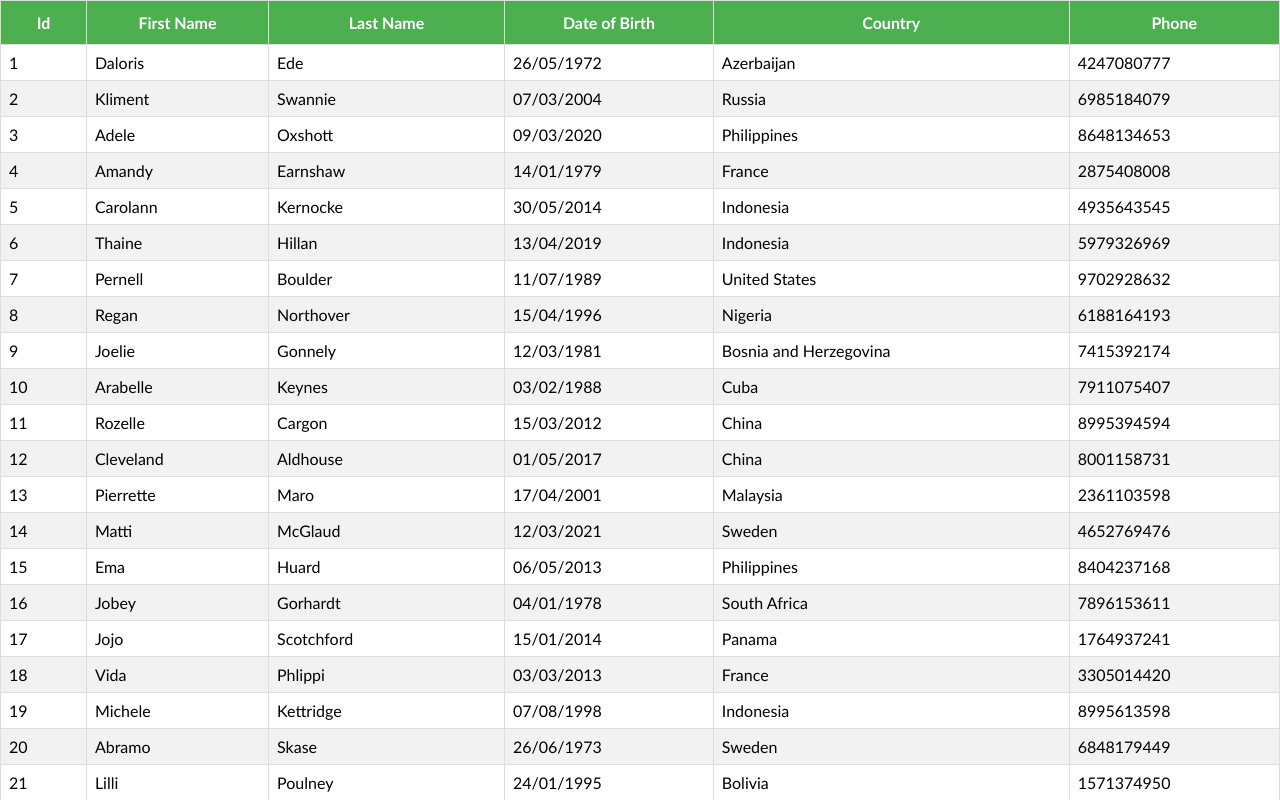
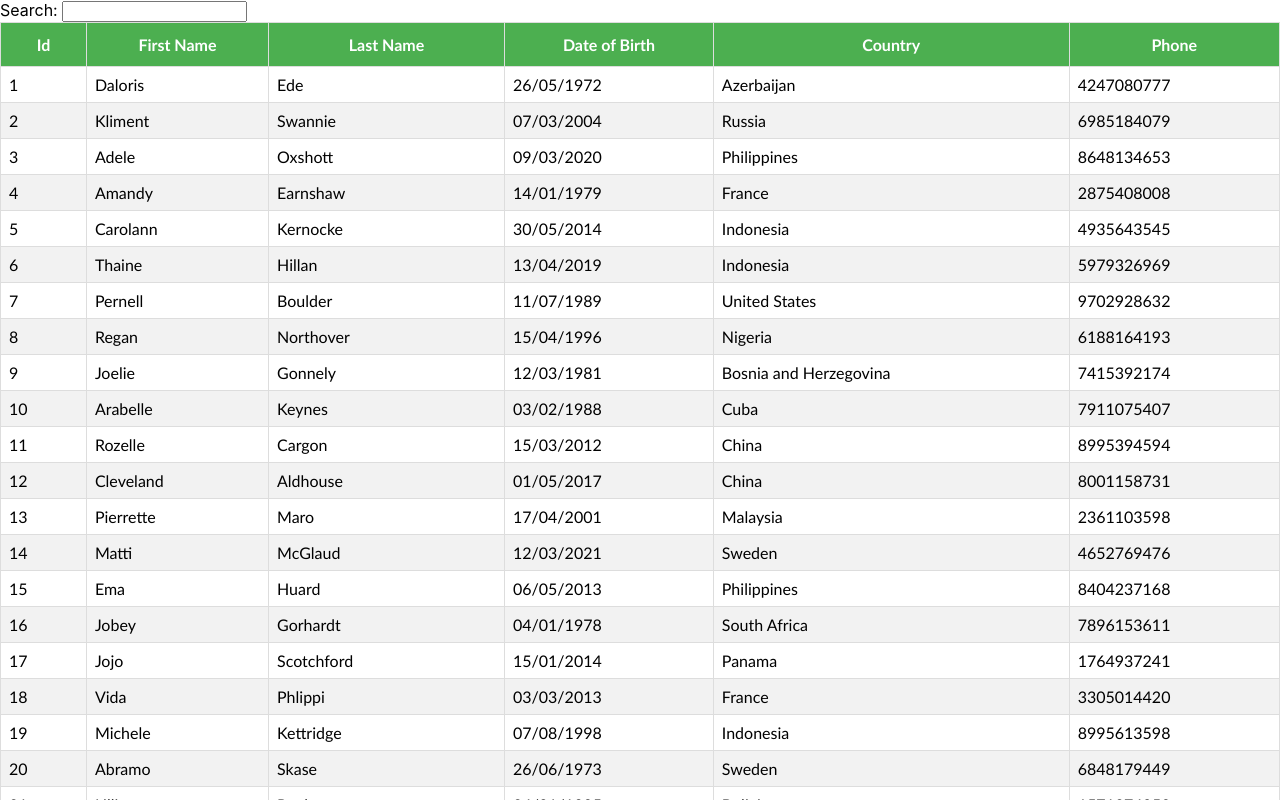
Before and after one commit to md-farid/react-table-project, a React (Create React App) app: page / in a window 1280 px wide. Shown: the top 800 px of the page. Built offline with nearby package versions, Linux system fonts and the light colour scheme.

Commit message:
global filter in react table

```diff
--- a/src/components/FilterTable.js
+++ b/src/components/FilterTable.js
@@ -1,9 +1,10 @@
-import { useMemo } from 'react';
-import { useTable } from 'react-table';
+import React, { useMemo } from 'react';
+import { useTable, useGlobalFilter } from 'react-table';
 
 import './table.css';
 import { COLUMNS } from './columns';
 import Information from './information.json';
+import GlobalFilter from './GlobalFilter';
 
 function FilterTable() {
 
@@ -16,12 +17,18 @@ function FilterTable() {
     headerGroups,
     footerGroups,
     rows,
-    prepareRow } = useTable({
+    prepareRow,
+    state,
+    setGlobalFilter} = useTable({
     columns: columns,
     data: information
-  });
+    }, useGlobalFilter);
+
+  const { globalFilter } = state;
 
   return (
+    <React.Fragment>
+      <GlobalFilter filter={globalFilter} setFilter={setGlobalFilter}/>
       <table {...getTableProps()}>
         <thead>
           {
@@ -64,6 +71,7 @@ function FilterTable() {
           }
         </tfoot>
         </table>
+      </React.Fragment>
   )
 }
 
--- /dev/null
+++ b/src/components/GlobalFilter.js
@@ -0,0 +1,12 @@
+import React from 'react'
+
+function GlobalFilter({filter, setFilter}) {
+  return (
+    <span>
+      Search: {' '}
+      <input value={filter || ''} onChange={(e) => setFilter(e.target.value) } />
+    </span>
+  )
+}
+
+export default GlobalFilter
```
Lines whose indentation alone changed are shown as unchanged.
